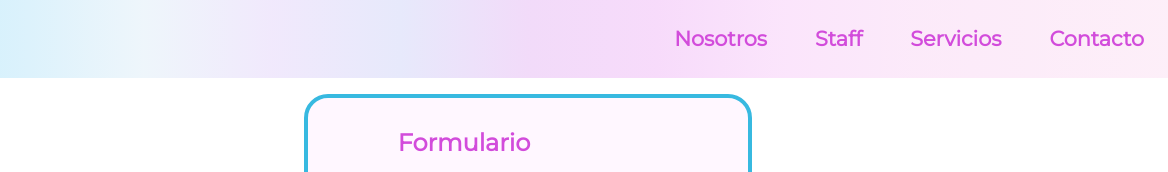
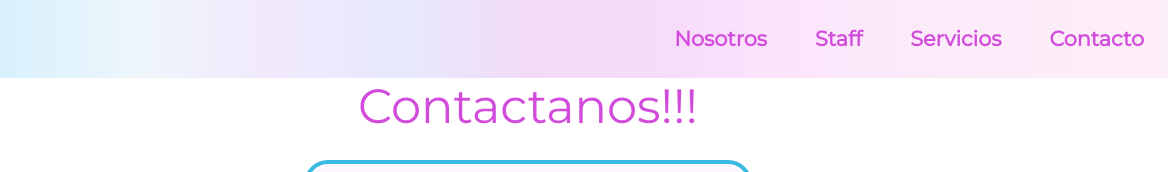
Before and after one commit to RodrigoL17/PsicoNeuroEspiritual, a website: page Pages/Contacto.html in a window 1280 px wide. Shown: the top 172 px of the page, 112-1280 px from the left. Drawn offline with nearby package versions, Linux system fonts and the light colour scheme.

Commit message:
detalles finales

```diff
--- a/Pages/Contacto.html
+++ b/Pages/Contacto.html
@@ -62,6 +62,7 @@
       </header>
       <!--Contenido pricipal de Contacto, formulario de contacto-->
       <main class="container">
+        <h1 class="col-12">Contactanos!!!</h1>
         <form class="form-contacto row" action="" method="post">
           <fieldset class="col-12">
             <legend>Formulario</legend>
--- a/scss/components/_contacto-styles.scss
+++ b/scss/components/_contacto-styles.scss
@@ -2,6 +2,16 @@
 
 @import "base/variables";
 @import "base/mixin";
+
+
+.container{
+  h1 {
+    text-align: center;
+    color: $ppal-font-color;
+    font-size: 3rem;
+
+  }
+}
 
 .form-contacto {
   display: flex;
```
Also changed, not shown: Index.html (+3 -3 lines), css/styles.css.
